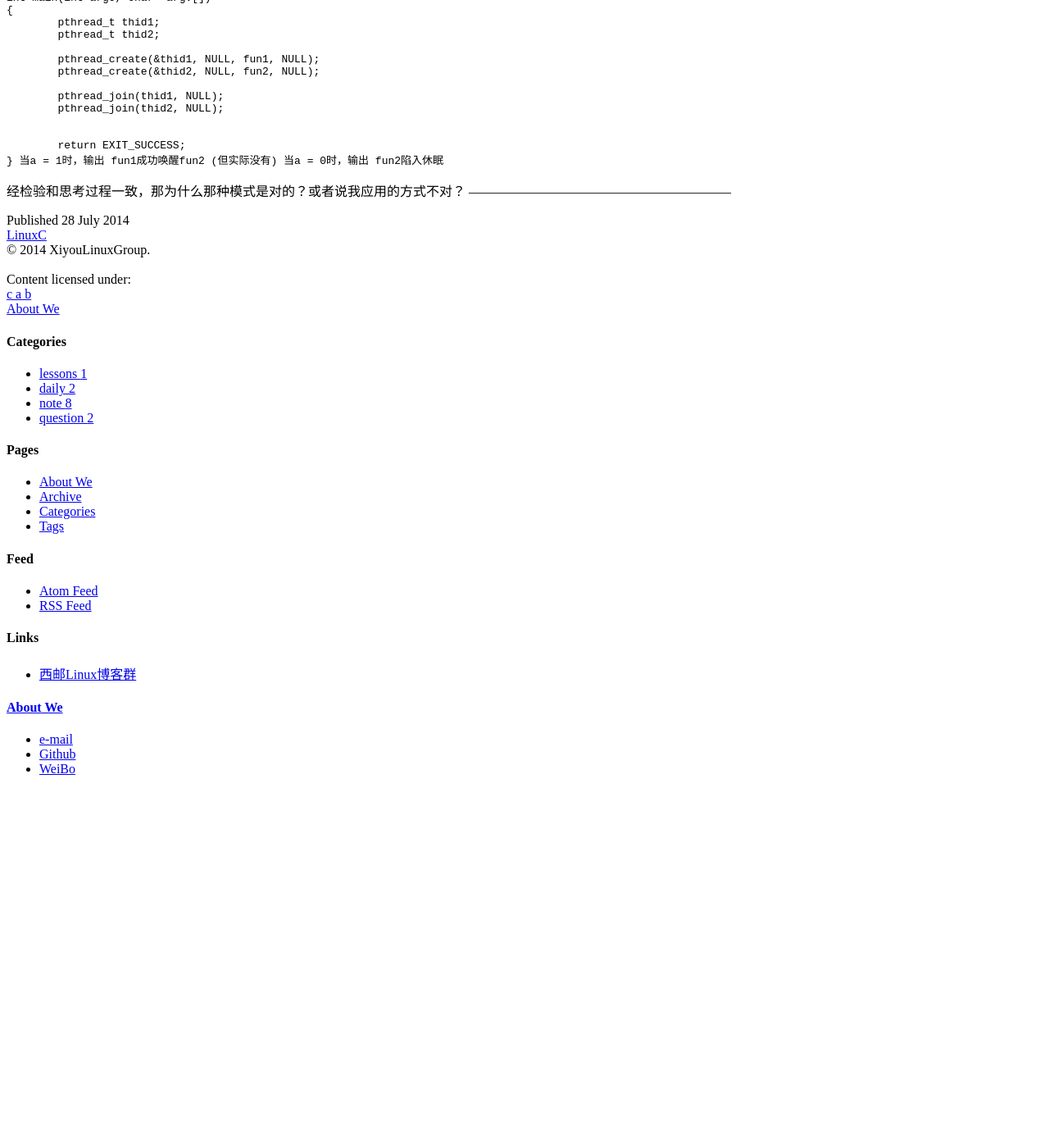
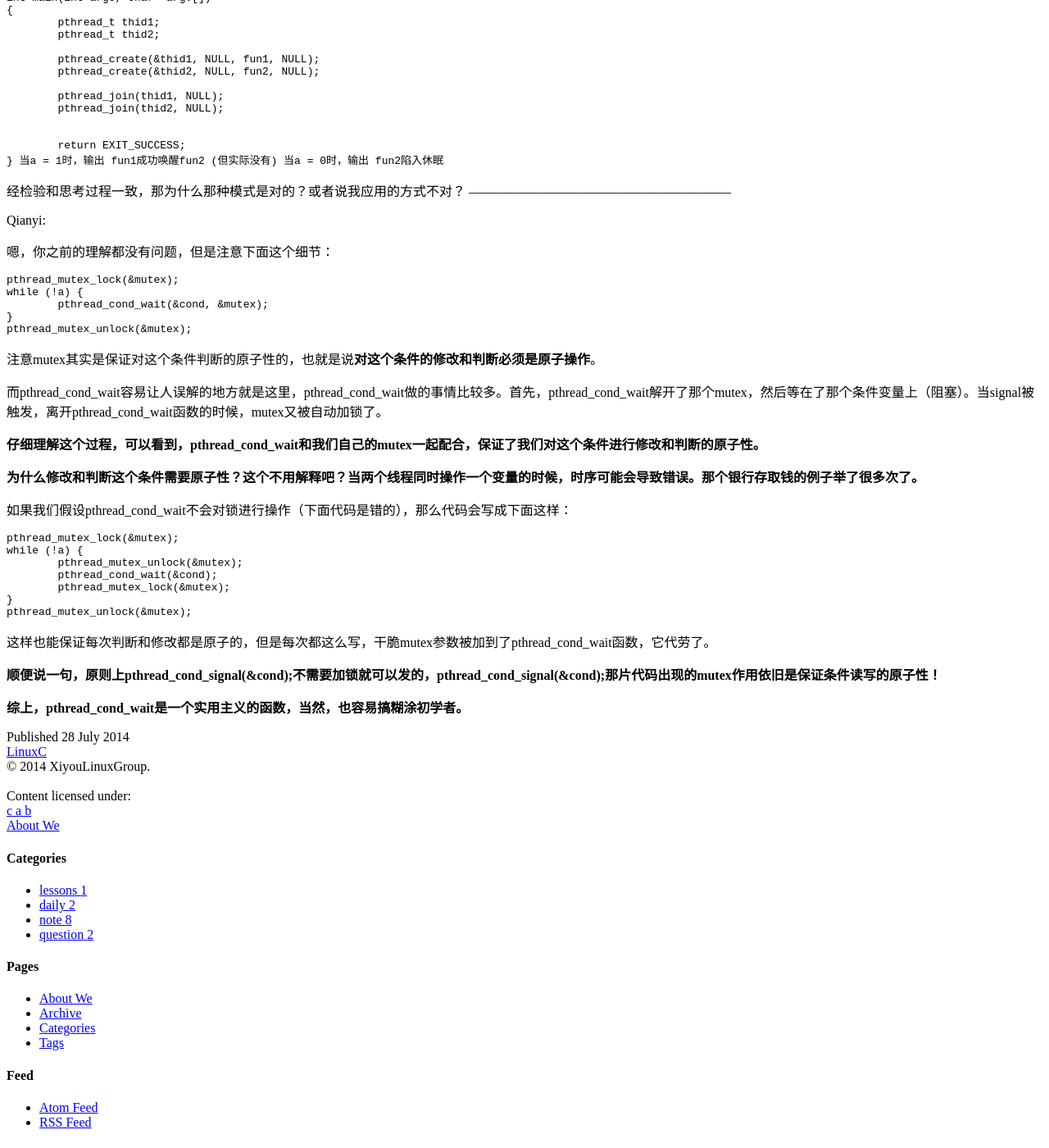
Before and after one commit to hurley25/FAQ, a Jekyll site: the page built from _posts/2014-07-28-the-question-on-mutex-and-cond.md, in a window 1280 px wide and 1400 px high, scrolled down 1331 px. Shown: the whole window at 82% size. Built offline with Jekyll 4.4.1, drawn with Linux system fonts in a browser that asks for light colours; nearby versions of some CDN libraries; library files that are not in the unit come from our copies; comment, search, counter and statistics services are not loaded; before the commit the page ends 2294 px from its top, so only the background shows below that.

Commit message:
回答pthread_cond_wait问题
Signed-off-by: hurley25 <liuhuan1992@gmail.com>

```diff
--- a/_posts/2014-07-28-the-question-on-mutex-and-cond.md
+++ b/_posts/2014-07-28-the-question-on-mutex-and-cond.md
@@ -89,3 +89,37 @@ fun2陷入休眠
 
 经检验和思考过程一致，那为什么那种模式是对的？或者说我应用的方式不对？
 ————————————————————
+
+Qianyi:
+
+嗯，你之前的理解都没有问题，但是注意下面这个细节：
+
+	pthread_mutex_lock(&mutex);
+	while (!a) {
+		pthread_cond_wait(&cond, &mutex);
+	}
+	pthread_mutex_unlock(&mutex);
+
+注意mutex其实是保证对这个条件判断的原子性的，也就是说**对这个条件的修改和判断必须是原子操作**。
+
+而pthread_cond_wait容易让人误解的地方就是这里，pthread_cond_wait做的事情比较多。首先，pthread_cond_wait解开了那个mutex，然后等在了那个条件变量上（阻塞）。当signal被触发，离开pthread_cond_wait函数的时候，mutex又被自动加锁了。
+
+**仔细理解这个过程，可以看到，pthread_cond_wait和我们自己的mutex一起配合，保证了我们对这个条件进行修改和判断的原子性。**
+
+**为什么修改和判断这个条件需要原子性？这个不用解释吧？当两个线程同时操作一个变量的时候，时序可能会导致错误。那个银行存取钱的例子举了很多次了。**
+
+如果我们假设pthread_cond_wait不会对锁进行操作（下面代码是错的），那么代码会写成下面这样：
+
+	pthread_mutex_lock(&mutex);
+	while (!a) {
+		pthread_mutex_unlock(&mutex);
+		pthread_cond_wait(&cond);
+		pthread_mutex_lock(&mutex);
+	}
+	pthread_mutex_unlock(&mutex);
+
+这样也能保证每次判断和修改都是原子的，但是每次都这么写，干脆mutex参数被加到了pthread_cond_wait函数，它代劳了。
+
+**顺便说一句，原则上pthread_cond_signal(&cond);不需要加锁就可以发的，pthread_cond_signal(&cond);那片代码出现的mutex作用依旧是保证条件读写的原子性！**
+
+**综上，pthread_cond_wait是一个实用主义的函数，当然，也容易搞糊涂初学者。**
```
